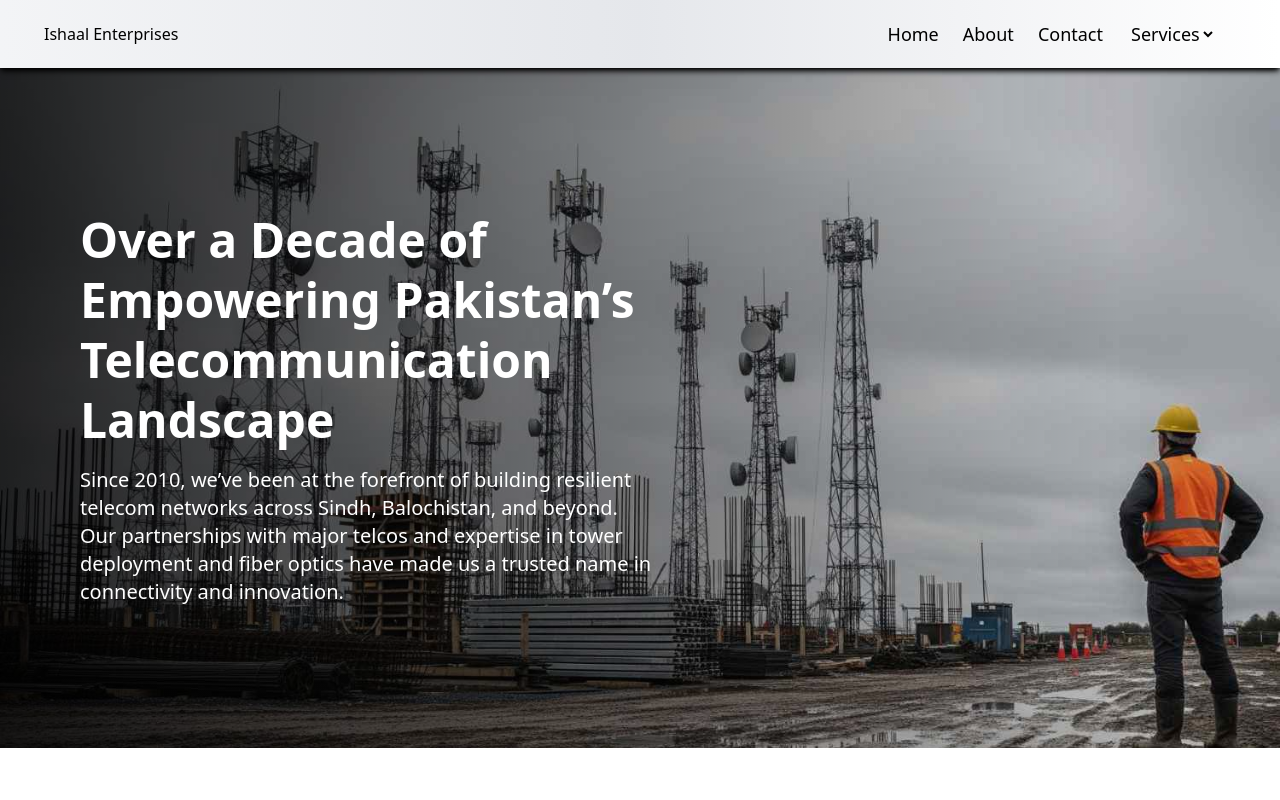
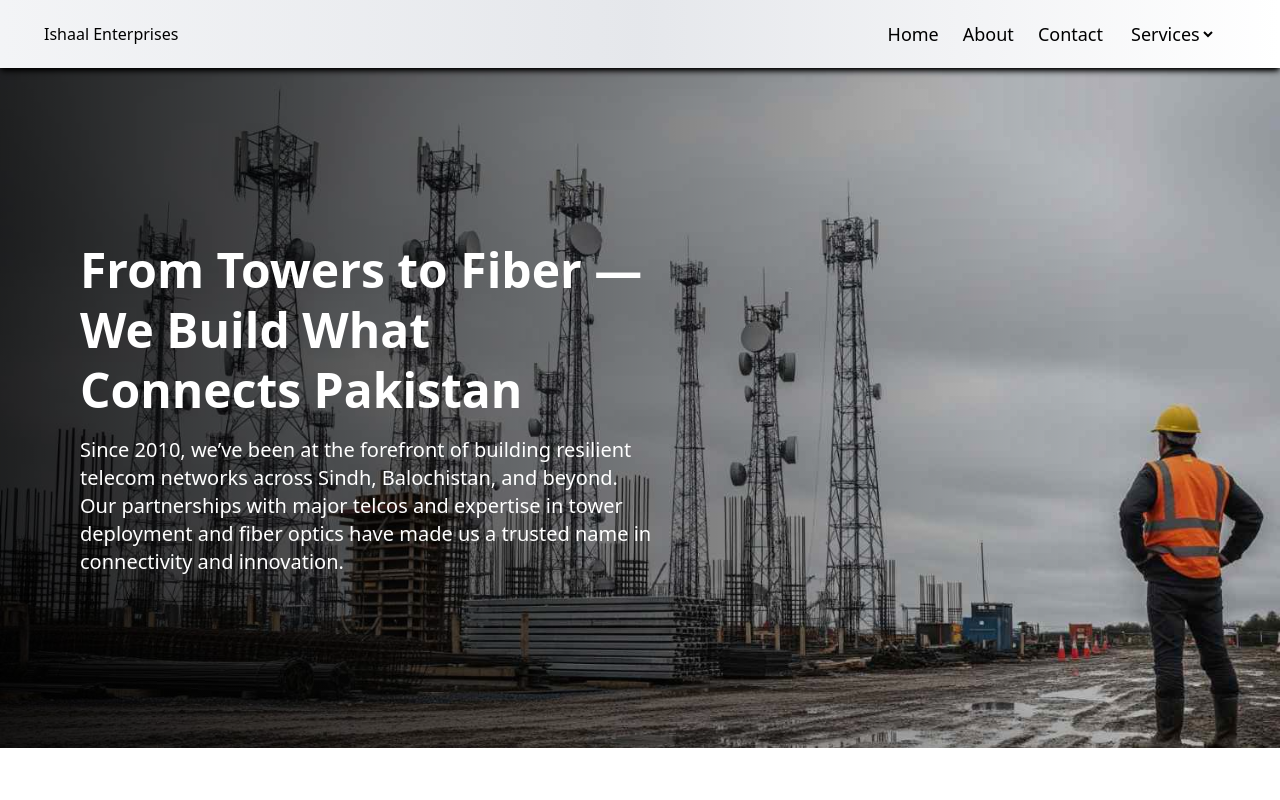
Before and after one commit to ishalenterprises/ishalenterprises, a React (Vite) app: page /home in a window 1280 px wide. Shown: the top 800 px of the page. Built offline with nearby package versions, Linux system fonts and the light colour scheme.

Commit message:
changes to banner

```diff
--- a/src/Components/Banner.jsx
+++ b/src/Components/Banner.jsx
@@ -27,7 +27,7 @@ const Banner = () => {
     },
     {
       src: isMobile ? "/banner/mobile-2.jpeg" : "/banner/2.jpeg",
-      headline: "Over a Decade of Empowering Pakistan’s Telecommunication Landscape",
+      headline: "From Towers to Fiber — We Build What Connects Pakistan",
       subline:
         "Since 2010, we’ve been at the forefront of building resilient telecom networks across Sindh, Balochistan, and beyond. Our partnerships with major telcos and expertise in tower deployment and fiber optics have made us a trusted name in connectivity and innovation.",
     },
@@ -40,7 +40,7 @@ const Banner = () => {
   ];
 
   return (
-    <div className="w-full h-[90vh] relative">
+    <div className="w-full h-[80vh] md:h-[90vh] relative">
       <Swiper
         autoplay={{
           delay: 6000,
@@ -51,7 +51,7 @@ const Banner = () => {
       >
         {slides.map((slide, index) => (
           <SwiperSlide key={index}>
-            <div className="relative w-full h-[85vh] flex items-center justify-center">
+            <div className="relative w-full h-[75vh] md:h-[85vh] flex items-center justify-center">
               {/* Image */}
               <img
                 src={slide.src}
```
